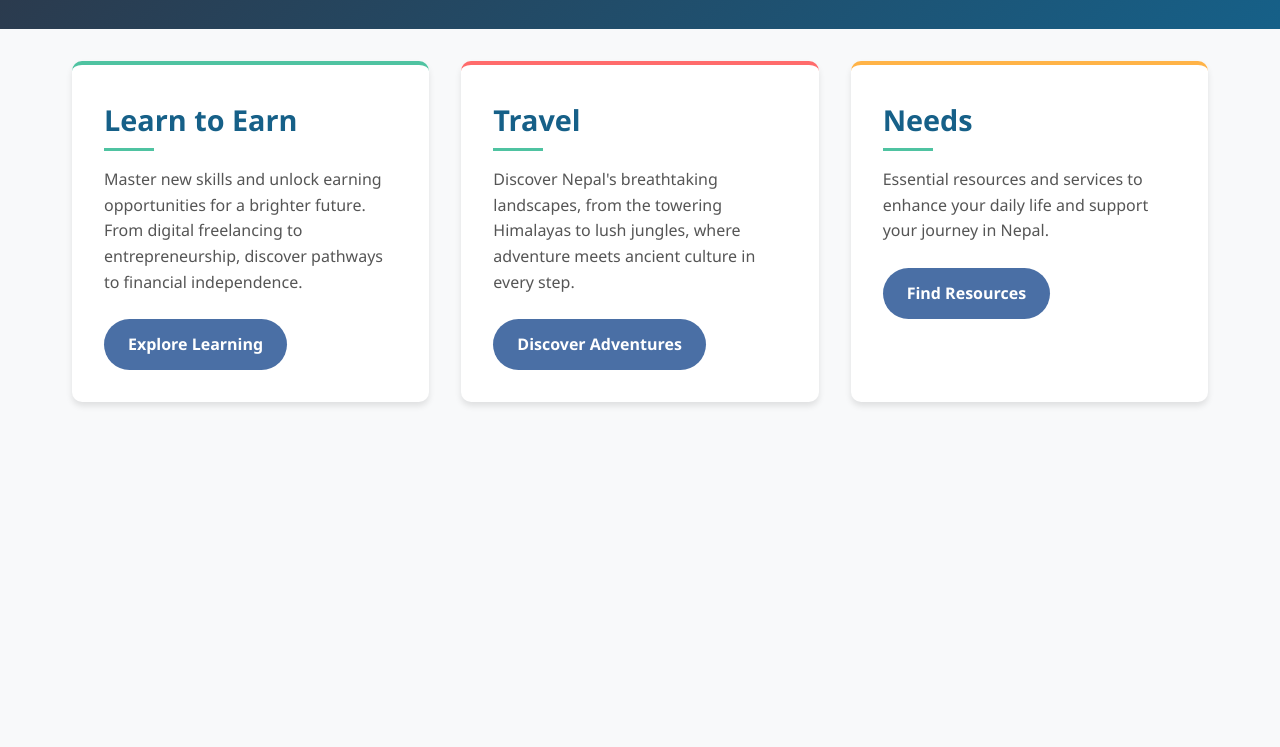
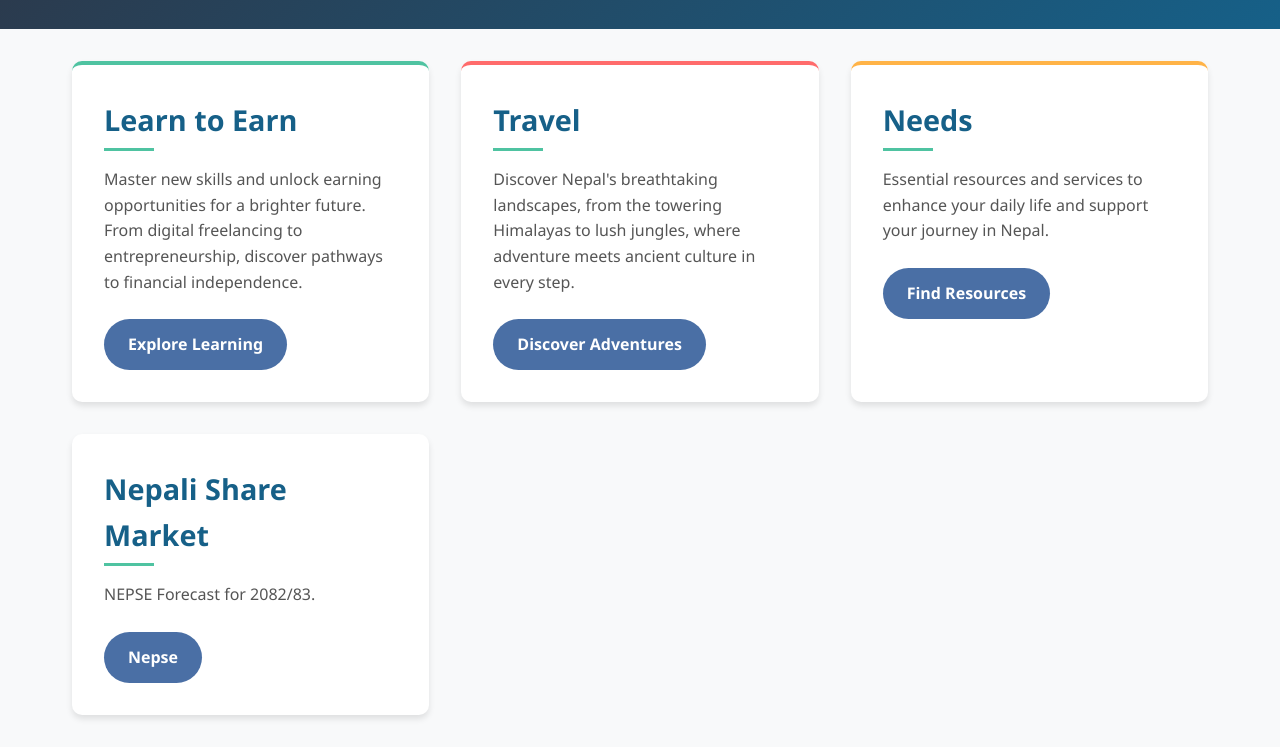
Before and after one commit to RaGoo/Ragoosblog, a plain HTML site: page start reading.html in a window 1280 px wide. Shown: the part 135-882 px from the top of the page. Before the commit the page ends 800 px from the top, so only its background shows below. Drawn offline with Linux system fonts and the light colour scheme.

Commit message:
Update start reading.html

```diff
--- a/start reading.html
+++ b/start reading.html
@@ -193,6 +193,13 @@
         <a href="needs.html" class="btn">Find Resources</a>
       </div>
     </div>
+     <div class="card">
+      <div class="card-content">
+        <h2>Nepali Share Market</h2>
+        <p>NEPSE Forecast for 2082/83.</p>
+        <a href="share.html" class="btn">Nepse</a>
+      </div>
+    </div>
   </div>
 </body>
 </html>
```
